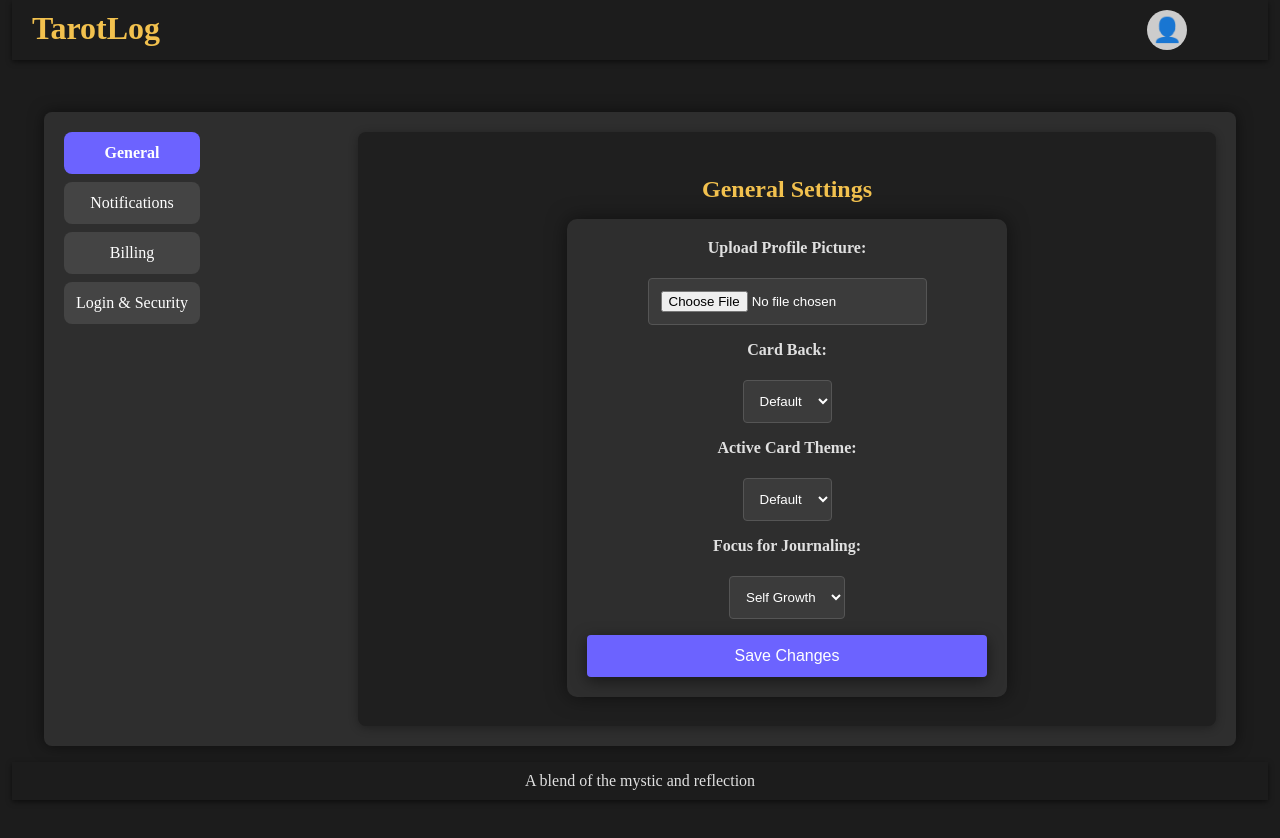
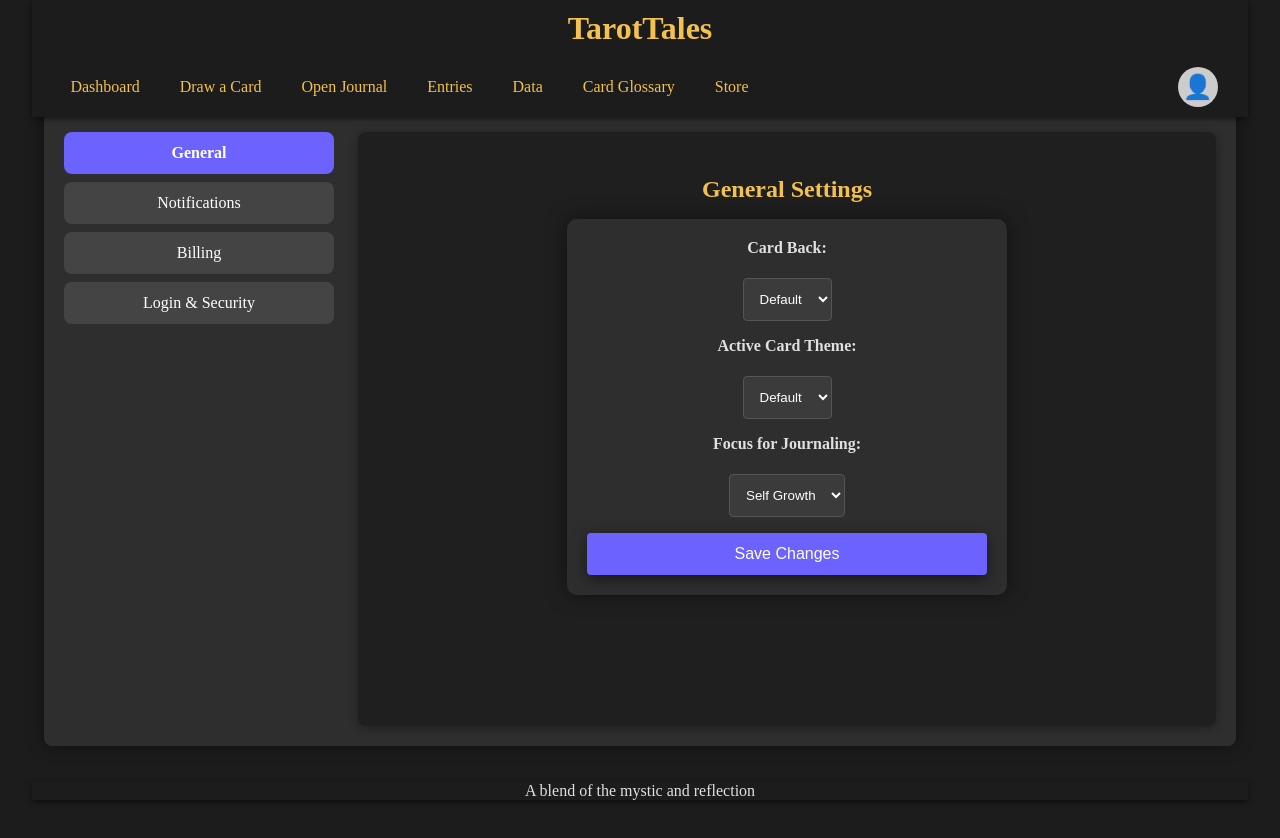
Before and after one commit to SenergyGroup/tarotlog_public, a Node server app: page /settings in a window 1280 px wide. Run offline with Node 20, Linux system fonts and the light colour scheme; the visitor is signed in with stand-in values (Sample User, id 1); data that the repository does not hold is empty; some libraries are stand-ins or nearby versions.

Commit message:
Changed nav and nav styles, took away profile pic in settings, updated home screen

```diff
--- a/app.js
+++ b/app.js
@@ -446,7 +446,16 @@ const storeController = require('./controllers/storeController');
 const dashboardController = require('./controllers/dashboardController');
 
 //EJS Routes
-app.get('/', (req, res) => res.render('home'));
+app.get('/', checkUser, (req, res) => {
+  // If the user is authenticated, req.user will be set by checkUser
+  if (req.user) {
+    return res.redirect('/dashboard');
+  }
+  // Otherwise, render the home page
+  res.render('home');
+});
+
+
 app.get('/tarot', (req, res) => {
   res.render('tarot', { user: res.locals.user });
 });
--- a/public/styles.css
+++ b/public/styles.css
@@ -14,46 +14,96 @@ h1, p, button, textarea {
 
 header, footer {
   position: fixed;
-  left: 50%; /* Changed from 0 to ensure centering */
-  transform: translateX(-50%); /* Added to center the header/footer */
-  width: 95%; /* Changed to ensure 95% width with space on sides */
-  z-index: 1000; /* Ensure header/footer stay on top */
+  left: 50%;
+  transform: translateX(-50%);
+  width: 95%;
+  z-index: 1000;
   background-color: #1c1c1c;
   box-shadow: 0 2px 5px rgba(0, 0, 0, 0.5);
-  padding: 10px 20px;
 }
 
 header {
   top: 0;
+  display: flex;
+  flex-direction: column;  /* Stacks the brand title above the nav */
+  align-items: center;
+  padding: 0; /* Remove extra space so the title is snug */
 }
 
+/* Footer stays pinned at bottom */
 footer {
   bottom: 0;
 }
 
-nav {
-    display: flex;
-    justify-content: space-between; /* Push left and right groups apart */
-    width: 95%; /* Ensure full width usage */
+/* Brand Title (centered at the top) */
+.brand-title {
+  margin: 0;
+  text-align: center;
+  padding: 10px 0; /* Space around the title */
 }
 
-.nav-left h1, .nav-right h1 {
-    margin: 0; /* Remove default margin from h1 */
-    font-size: 2rem; /* Adjust font size as needed */
+.brand-title a {
+  color: var(--accent-gold);
+  text-decoration: none;
+  font-size: 2rem;
 }
 
-.nav-left a, .nav-right a {
-    color: var(--accent-gold);
-    text-decoration: none;
+/* Nav container beneath the title */
+.header-nav {
+  display: flex;
+  align-items: center;
+  justify-content: space-between;
+  width: 95%;
+  max-width: 1200px;
+  background-color: #1c1c1c; /* Match header background */
+  padding: 10px;
 }
 
-.nav-right {
-    display: flex;
-    gap: 20px; /* Space between Sign Up and Log In */
+/* Hamburger menu icon */
+.hamburger {
+  display: none;            /* Hidden on large screens */
+  font-size: 1.8rem;
+  color: var(--accent-gold);
+  cursor: pointer;
+  user-select: none;        /* Prevent text selection */
 }
 
+/* Center and right sections on the same row by default */
+.nav-center,
+.nav-right {
+  display: flex;
+  align-items: center;
+  gap: 1.5rem;
+}
+
+/* Center links */
+.nav-center {
+  flex-direction: row;
+  justify-content: center;
+}
+
+.nav-center a {
+  color: var(--accent-gold);
+  text-decoration: none;
+  font-size: 1rem;
+  padding: 0.5rem;
+  transition: color 0.3s ease, border-bottom 0.3s ease;
+}
+
+.nav-center a:hover {
+  color: var(--hover-purple);
+  border-bottom: 2px solid var(--accent-purple);
+}
+
+/* Right side (login, profile circle, etc.) */
 .nav-right h1 {
-    font-size: 1.2rem; /* Adjust to differentiate from the title */
+  margin: 0;
+  font-size: 1.2rem;
+}
+
+.nav-right a {
+  color: var(--accent-gold);
+  text-decoration: none;
 }
 
 
@@ -740,8 +790,9 @@ form div {
 
 /* Profile Menu */
 .profile-menu {
-  position: relative;
-  display: inline-block;
+  display: flex;
+  align-items: center;
+  position: relative; /* For the dropdown menu */
 }
 
 .profile-circle {
@@ -972,16 +1023,21 @@ form div {
 
 /* Mobile responsiveness */
 @media (max-width: 768px) {
-  nav {
-      flex-direction: column; /* Stack items */
-      align-items: center; /* Center-align stacked items */
-      text-align: center;
+  .hamburger {
+    display: block;
   }
 
+  .nav-center,
   .nav-right {
-      flex-direction: column; /* Stack Sign Up and Log In */
-      gap: 10px; /* Adjust gap */
-      padding-right: 20px;
+    display: none;
+    flex-direction: column;
+    gap: 0.5rem;
+    margin-top: 10px;
+  }
+
+  .header-nav.active .nav-center,
+  .header-nav.active .nav-right {
+    display: flex;
   }
 
   .app-container {
--- a/views/partials/footer.ejs
+++ b/views/partials/footer.ejs
@@ -1,4 +1,14 @@
 <footer>A blend of the mystic and reflection</footer>
+<script>
+    document.addEventListener('DOMContentLoaded', () => {
+        const hamburger = document.getElementById('hamburger');
+        const headerNav = document.querySelector('.header-nav');
+
+        hamburger.addEventListener('click', () => {
+        headerNav.classList.toggle('active');
+        });
+    });
+</script>
 
 </body>
 </html>
--- a/views/partials/header.ejs
+++ b/views/partials/header.ejs
@@ -2,39 +2,50 @@
 <head>
     <meta charset="UTF-8">
     <meta name="viewport" content="width=device-width, initial-scale=1.0">
-    <title>Tarot Card Drawer</title>
+    <title>TarotTales</title>
     <link rel="stylesheet" href="/styles.css">
 </head>
 
 <body>
     <header>
-        <nav>
-            <div class="nav-left">
+          <!-- Brand Title (centered) -->
+        <h1 class="brand-title">
             <% if (user) { %>
-                    <h1><a href="/dashboard">TarotLog</a></h1>
+            <a href="/dashboard">TarotTales</a>
             <% } else { %>
-                    <h1><a href="/">TarotLog</a></h1>
+            <a href="/">TarotTales</a>
             <% } %>
-            </div>
-            <div class="nav-center">
-                <!-- Add content here if I want to have something-->
-              </div>
-              <div class="nav-right">
-                <% if (user) { %>
-                    <div class="profile-menu">
-                        <div class="profile-circle" id="profile-circle">👤</div> <!-- Placeholder for profile picture -->
-                        <div class="dropdown-menu" id="dropdown-menu">
+        </h1>
+
+        <!-- Navigation Container -->
+        <nav class="header-nav">
+            <!-- Hamburger Icon (hidden on large screens) -->
+            <div class="hamburger" id="hamburger">&#9776;</div>
+
+            <!-- Nav Center -->
+            <div class="nav-center" id="nav-center">
+            <a href="/dashboard">Dashboard</a>
+            <a href="/tarot">Draw a Card</a>
+            <a href="/open-journal">Open Journal</a>
             <a href="/entries">Entries</a>
             <a href="/data">Data</a>
             <a href="/card-glossary">Card Glossary</a>
             <a href="/store">Store</a>
+            </div>
+
+            <!-- Nav Right -->
+            <div class="nav-right" id="nav-right">
+            <% if (user) { %>
+                <div class="profile-menu">
+                <div class="profile-circle" id="profile-circle">👤</div>
+                <div class="dropdown-menu" id="dropdown-menu">
                     <a href="/settings">Settings</a>
                     <a href="/auth/logout">Log Out</a>
                 </div>
                 </div>
             <% } else { %>
+                <h1><a href="/auth/login">Log In</a></h1>
                 <h1><a href="/auth/signup">Sign Up</a></h1>
-                    <h1><a href="/auth/login">Log In</a></h1>
             <% } %>
             </div>
         </nav>
--- a/views/settings.ejs
+++ b/views/settings.ejs
@@ -15,8 +15,8 @@
             <h2>General Settings</h2>
             <form action="/settings/general" method="POST">
                 <!-- Profile Pic Selection -->
-                <label for="profile-pic">Upload Profile Picture:</label>
-                <input type="file" id="profile-pic" name="profile_pic" accept="image/*">
+                <!--<label for="profile-pic">Upload Profile Picture:</label> -->
+                <!--<input type="file" id="profile-pic" name="profile_pic" accept="image/*"> -->
 
                 <!-- Card Back Selection -->
                 <label for="card-back">Card Back:</label>
```
Also changed, not shown: views/home.ejs (+67 -10 lines). Lines whose indentation alone changed are shown as unchanged.
